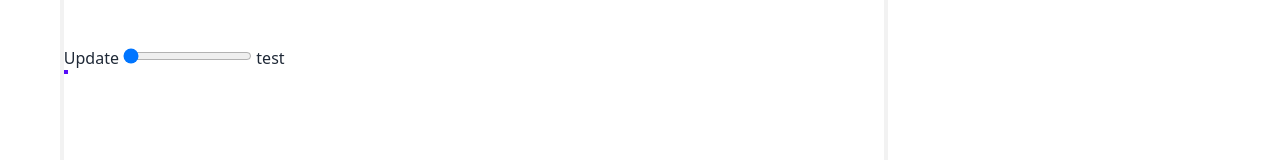
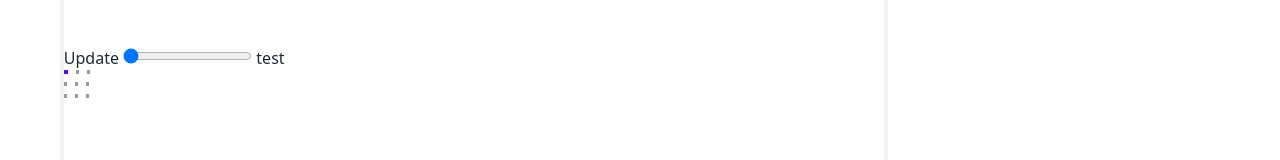
Before and after one commit to iwillreku3206/ted, a SvelteKit app: page / in a window 1280 px wide. Shown: the part 601-761 px from the top of the page. Built offline with nearby package versions, Linux system fonts and the light colour scheme.

Commit message:
add transparent background to `frameSelector`

```diff
--- a/src/components/frameSelector.svelte
+++ b/src/components/frameSelector.svelte
@@ -13,10 +13,9 @@
 	let x = defaultFrameX;
 	let y = defaultFrameY;
 
-  export let currentFrame;
+	export let currentFrame;
 
 	$: currentFrame = { x, y };
-
 
 	$: workingDocument && updateImageData();
 
@@ -63,9 +62,9 @@
 
 <button on:click={() => console.log(imageData)}>test</button>
 
-<div class="flex flex-col">
+<div class="flex flex-col gap-2">
 	{#each { length: workingDocument.frames.height } as _, imageY}
-		<div class="flex flex-row">
+		<div class="flex flex-row gap-2">
 			{#each { length: workingDocument.frames.width } as _, imageX}
 				<div>
 					<img
@@ -88,5 +87,6 @@
 <style>
 	.preview-image {
 		image-rendering: pixelated;
+		background: url('/assets/checkerboard.svg');
 	}
 </style>
```
